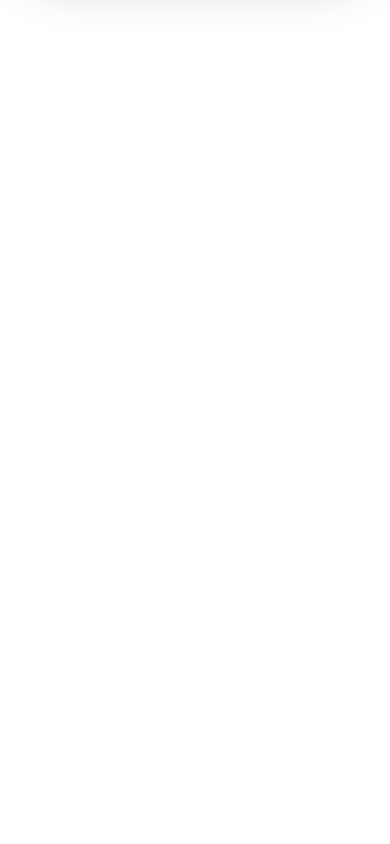
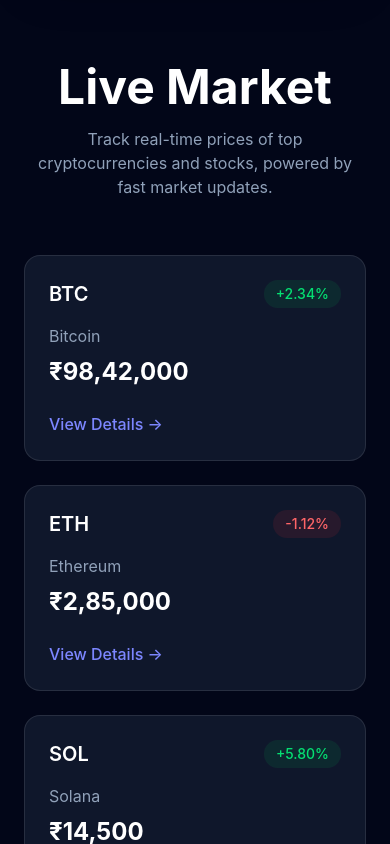
Before and after one commit to abhishek12-max/StockPilot, a React (Vite) app in the folder Frontend/vite-project/: page / in a window 390 px wide. Shown: the part 1460-2304 px from the top of the page. Before the commit the page ends 1427 px from the top, so only its background shows below. Built offline with nearby package versions, Linux system fonts and the light colour scheme.

Commit message:
feat(home): add responsive live market cards with dynamic data

```diff
--- /dev/null
+++ b/Frontend/vite-project/src/components/layout/Livemarket.jsx
@@ -0,0 +1,65 @@
+import Marketcard from "./Marketcard";
+
+function Livemarket() {
+
+  const marketData = [
+  {
+    symbol: "BTC",
+    name: "Bitcoin",
+    price: "₹98,42,000",
+    change: "+2.34%",
+    isPositive: true,
+  },
+  {
+    symbol: "ETH",
+    name: "Ethereum",
+    price: "₹2,85,000",
+    change: "-1.12%",
+    isPositive: false,
+  },
+  {
+    symbol: "SOL",
+    name: "Solana",
+    price: "₹14,500",
+    change: "+5.80%",
+    isPositive: true,
+  },
+  {
+  symbol: "AAPL",
+  name: "Apple Inc.",
+  price: "$214.32",
+  change: "+1.45%",
+  isPositive: true,
+}
+];
+    return (
+        <section  className="py-24 px-6">
+            {/* ye div heading ke liye hai */}
+            <div className="text-center">
+                <h2 className="text-5xl font-bold text-white">
+                    Live Market
+                </h2>
+                <p className=" mt-4 max-w-2xl mx-auto text-slate-400">
+             Track real-time prices of top cryptocurrencies and stocks,
+             powered by fast market updates.
+                </p>
+             </div>
+
+               <div className="mt-14 grid grid-cols-1 md:grid-cols-2 xl:grid-cols-3 gap-6">
+                {marketData.map((coin) => (
+               <Marketcard key={coin.symbol}
+              symbol={coin.symbol}
+              name={coin.name}
+               price={coin.price}
+           change={coin.change}
+          isPositive={coin.isPositive}
+                />
+               ))}
+             </div>
+
+
+        </section>
+     );
+}
+
+export default Livemarket;
--- /dev/null
+++ b/Frontend/vite-project/src/components/layout/Marketcard.jsx
@@ -0,0 +1,47 @@
+function Marketcard({symbol,name,isPositive,change,price}) {
+    return (
+        <div className="rounded-2xl border border-white/10 bg-slate-900 p-6 transition-all duration-300 hover:-translate-y-2 hover:border-indigo-500/40">
+
+      {/* Header */}
+
+      <div className="flex items-center justify-between">
+
+        <h3 className="text-xl font-semibold text-white">
+          {symbol}
+        </h3>
+
+        <span className={`rounded-full px-3 py-1 text-sm font-medium ${isPositive? "bg-green-500/10 text-green-400":"bg-red-500/10 text-red-400"}`} >
+          {change}
+        </span>
+
+      </div>
+
+      {/* Body */}
+
+      <div className="mt-4">
+
+        <p className="text-slate-400">
+         {name}
+        </p>
+
+        <h3 className="mt-2 text-2xl font-bold text-white">
+         {price}
+        </h3>
+
+      </div>
+
+      {/* Footer */}
+
+      <div className="mt-6">
+
+        <button className="text-indigo-400 font-medium hover:text-indigo-300 transition">
+          View Details →
+        </button>
+
+      </div>
+
+    </div>
+     );
+}
+
+export default Marketcard;
--- a/Frontend/vite-project/src/pages/Home.jsx
+++ b/Frontend/vite-project/src/pages/Home.jsx
@@ -1,11 +1,12 @@
 import Hero from "../components/layout/Hero";
+import Livemarket from "../components/layout/Livemarket";
 import Navbar from "../components/layout/Navbar"
 function Home() {
     return (
         <div className="min-h-screen bg-slate-950">
             <Navbar/>
             <Hero/>
-
+            <Livemarket/>
         </div>
      );
 }
```
